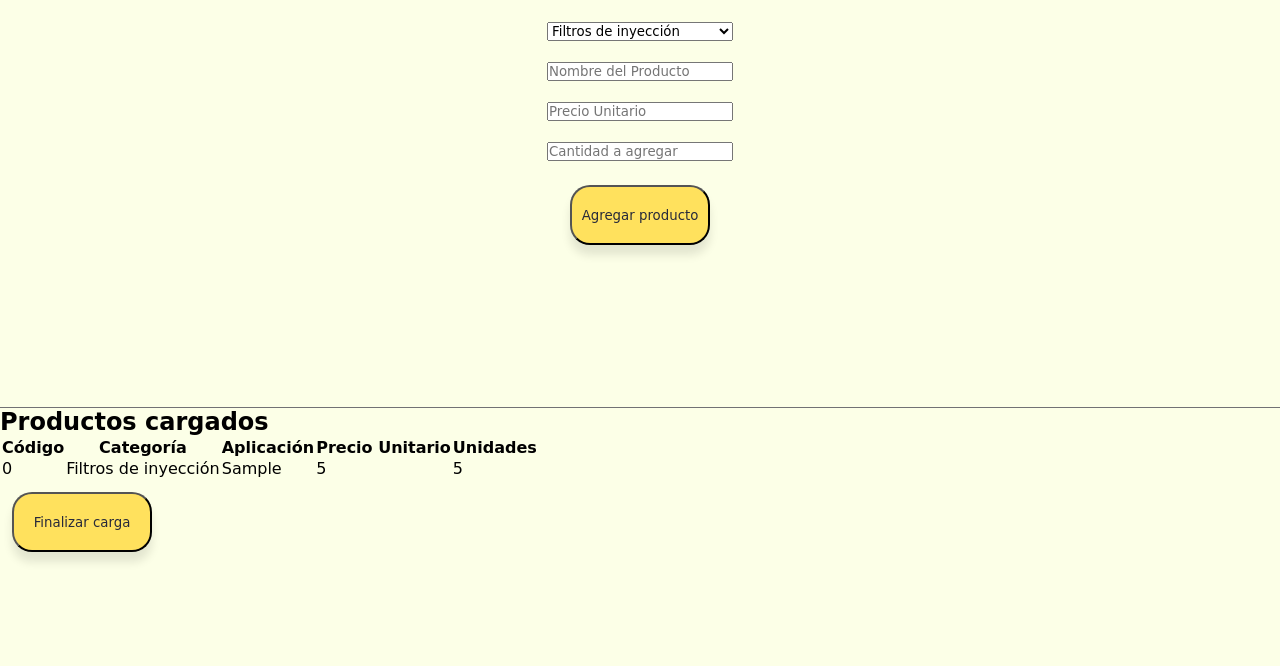
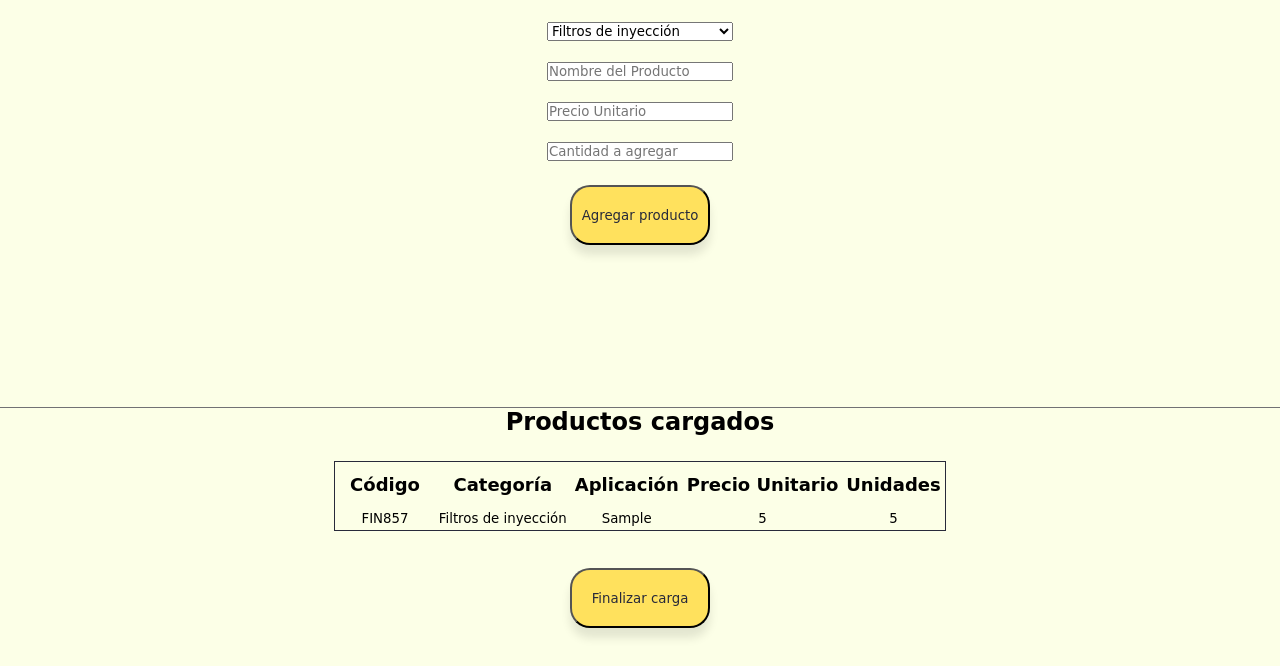
Before and after one commit to pquiroz8/LubriAlvear-v1.0, a plain HTML site: page html/stock.html in a window 1280 px wide. Both pictures are taken after typing "Sample", "5", "5" into the empty fields and a click on the button "Agregar producto". Shown: the part 134-800 px from the top of the page. Drawn offline with Linux system fonts and the light colour scheme; some packages are replaced by stand-ins of ours; a script that the page names is missing; a web font is replaced by a local one.

Commit message:
Se modificaron los estilos para la tabla de productos, se agregó una función para generar un id para cada categoría de producto, se cambiaron valores para el select de categorías

```diff
--- a/css/estilos.css
+++ b/css/estilos.css
@@ -146,7 +146,7 @@ header{
 .lista_prod{
     display:flex;
     flex-direction: column;
-    align-items: flex-start;
+    align-items: center;
     border-top: 1px solid #717174;
     box-sizing: border-box;
     margin-top: 3px;
@@ -159,3 +159,28 @@ header{
 .btn_lista{
     justify-self: flex-end;
 }
+
+
+.tablaProd{
+    border-collapse:collapse;
+    margin: 25px 0;
+    border: solid 1px #282A3A;
+    padding: 4px;
+    text-align: center;
+    background-color: FAF9EA;
+    min-width: 450px;
+}
+
+.tablaProd th{
+    padding: 12px 4px;
+    text-align: center;
+    min-width: 100px;
+    font-size: large;
+}
+
+.newRow{
+    padding: 4px;
+    text-align: center;
+    font-size: smaller;
+    border-color: #282A3A;
+}
--- a/html/stock.html
+++ b/html/stock.html
@@ -48,12 +48,12 @@
                 <div class="form_stock_Item">
                     <label for="prodCat" hidden>Categoría</label>
                     <select  name="prodCategory" id="prodCat" placeholder="Categoría de Producto" required>
-                        <option value="FiltrosIny">Filtros de inyección</option>
-                        <option value="FiltrosAgua">Filtros de agua</option>
-                        <option value="AceiteUnSell">Aceite unidad sellada</option>
-                        <option value="AceiteElem">Aceite elemento</option>
-                        <option value="MangueraCrist">Manguera cristal</option>
-                        <option value="MangueraHidroc">Manguera hidrocarburos</option>
+                        <option value="FIN">Filtros de inyección</option>
+                        <option value="FAG">Filtros de agua</option>
+                        <option value="AUS">Aceite unidad sellada</option>
+                        <option value="AEL">Aceite elemento</option>
+                        <option value="MCR">Manguera cristal</option>
+                        <option value="MHI">Manguera hidrocarburos</option>
                     </select>
                 </div>
 
@@ -83,7 +83,8 @@
     <div class="lista_prod">
         <h2>Productos cargados</h2>
             <div class="tablaProd-container">
-                <table id="tablaProd">
+                <table class="tablaProd" id="tablaProd">
+                    <thead class="thead">
                         <tr>
                             <th>Código</th>
                             <th>Categoría</th>
@@ -91,6 +92,7 @@
                             <th>Precio Unitario</th>
                             <th>Unidades</th>
                         </tr>
+                    </thead>
                     <tbody id="tbody">
 
                     </tbody>
--- a/js/cargarStock.js
+++ b/js/cargarStock.js
@@ -2,26 +2,24 @@ let productosCargados = [];
 let productosCargadosJSON = [];
 
 const cargarNuevoProducto = () => {
-    let prodCategory = document.getElementById("prodCat").options[document.getElementById("prodCat").selectedIndex].text;
+    let prodCategory = document.getElementById("prodCat").options[document.getElementById("prodCat").selectedIndex];
     let prodName = document.getElementById("prodName").value;
     let prodUnits = document.getElementById("prodUnits").value;
     let prodPrice = document.getElementById("unitPrice").value;
-    let prodId = 0; //@todo idGenerator ();
+    let prodId = generarID(prodCategory);
 
-
-    if ((prodName != '')&&(prodUnits > 0)&&( prodPrice > '0')) {
-        const productoNuevo = {id:prodId, category:prodCategory, name:prodName, units:prodUnits, price:prodPrice}
-        console.log(productoNuevo);
+if ((prodName != '')&&(prodUnits > 0)&&( prodPrice > '0')) {
+        const productoNuevo = {id:prodId, category:prodCategory.text, name:prodName, units:prodUnits, price:prodPrice}
         productosCargados.push(productoNuevo);
         console.log(productosCargados);
         productosCargadosJSON = localStorage.setItem("productosCargadosJSON", JSON.stringify(productosCargados));
 
         let nuevaFilaTabla =
-            `<td>${productoNuevo.id}</td>
-            <td>${productoNuevo.category}</td>
-            <td>${productoNuevo.name}</td>
-            <td>${productoNuevo.price}</td>
-            <td>${productoNuevo.units}</td>`;
+            `<td class="newRow">${productoNuevo.id}</td>
+            <td class="newRow">${productoNuevo.category}</td>
+            <td class="newRow">${productoNuevo.name}</td>
+            <td class="newRow">${productoNuevo.price}</td>
+            <td class="newRow">${productoNuevo.units}</td>`;
 
         document.getElementById("tbody").insertRow().innerHTML = nuevaFilaTabla;
 
@@ -88,3 +86,12 @@ function mostrarError(campo) {
         confirmButtonText: '¡Entendido!',
         confirmButtonColor: '#ecab0f'})
 }
+
+
+const generarID = (prodCategory) => {
+    let prodValueId = prodCategory.value;
+    let prodNumber = Math.ceil(Math.random()*1000);;
+    let prodCategoryId = prodValueId.concat(prodNumber);
+
+    return prodCategoryId;
+}
```
Lines whose indentation alone changed are shown as unchanged.
